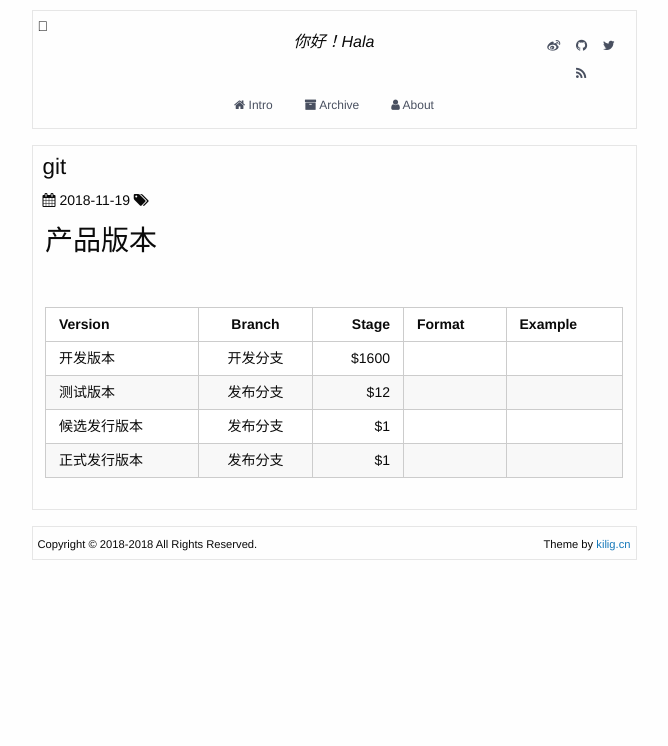
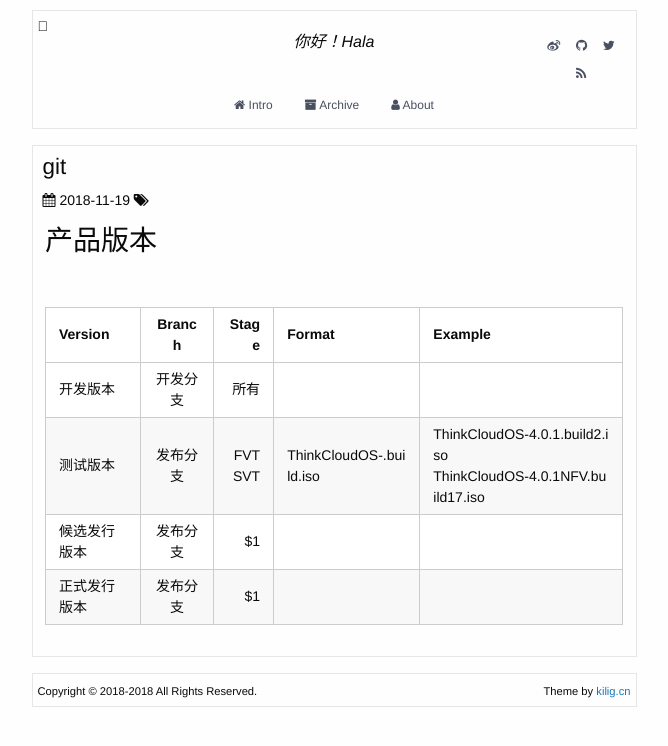
Before and after one commit to hadesleejs/hadesleejs.github.io, a Jekyll site: the page built from _posts/2018-11-19-git.md, in a window 1280 px wide. Shown: the top 746 px of the page, without its empty margins (306-974 px from the left). Built offline with Jekyll 4.4.1, drawn with Linux system fonts in a browser that asks for light colours.

Commit message:
Update 2018-11-19-git.md

```diff
--- a/_posts/2018-11-19-git.md
+++ b/_posts/2018-11-19-git.md
@@ -12,7 +12,7 @@ categories: admin update
 
 | Version         | Branch        | Stage  |Format|Example|
 | ------------- |:-------------:| ------:|------|-------|
-| 开发版本      | 开发分支 | $1600  | | |
-| 测试版本      | 发布分支     |   $12  | | |
+| 开发版本      | 开发分支 |所有  | | |
+| 测试版本      | 发布分支     |FVT  <br> SVT| ThinkCloudOS-<version>.build<number>.iso<br>| ThinkCloudOS-4.0.1.build2.iso <br>ThinkCloudOS-4.0.1NFV.build17.iso|
 | 候选发行版本 | 发布分支    |    $1  | | |
 | 正式发行版本 | 发布分支     |    $1  | | |
```
